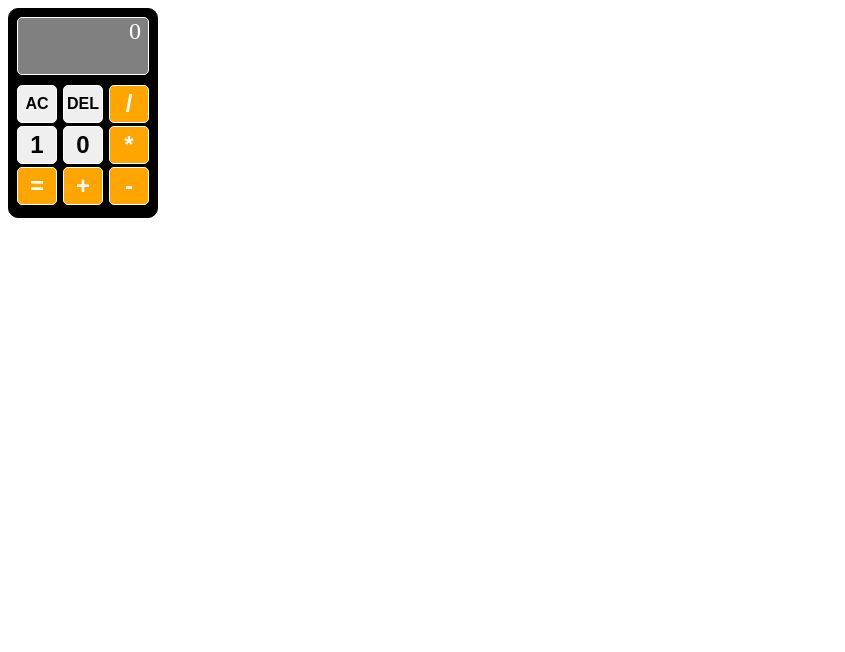
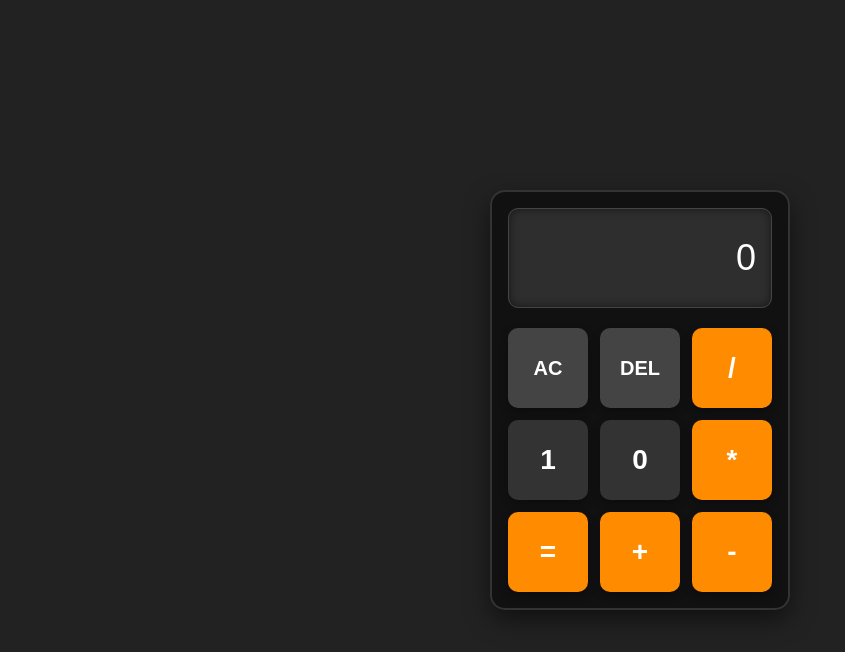
Before and after one commit to milan44i/Binary-calculator, a website built with Parcel: page index.html in a window 1280 px wide. Shown: the whole page, without its empty margins (0-845 px from the left). Built offline with nearby package versions, Linux system fonts and the light colour scheme.

Commit message:
update styles

```diff
--- a/index.html
+++ b/index.html
@@ -1,23 +1,18 @@
 <!DOCTYPE html>
 <html>
-<head>
-    <meta charset='utf-8'>
-    <meta http-equiv='X-UA-Compatible' content='IE=edge'>
+  <head>
+    <meta charset="utf-8" />
+    <meta http-equiv="X-UA-Compatible" content="IE=edge" />
     <title>Binary calculator</title>
-    <meta name='viewport' content='width=device-width, initial-scale=1'>
-    <link rel='stylesheet' type='text/css' media='screen' href='main.css'>
+    <meta name="viewport" content="width=device-width, initial-scale=1" />
+    <link rel="stylesheet" type="text/css" media="screen" href="main.css" />
     <link rel="icon" href="favicon.ico" type="image/x-icon" />
-    <script src='main.js'></script>
-</head>
-<body>
+    <script src="main.js"></script>
+  </head>
+  <body>
     <div class="container">
-        <div class="display">
-
-        </div>
-
-        <div class="buttons">
-
-        </div>
+      <div class="display"></div>
+      <div class="buttons"></div>
     </div>
-</body>
+  </body>
 </html>
--- a/main.css
+++ b/main.css
@@ -1,60 +1,103 @@
 * {
   box-sizing: border-box;
+  margin: 0;
+  padding: 0;
+}
+
+body {
+  height: 100vh;
+  display: flex;
+  justify-content: center;
+  align-items: center;
+  background-color: #222;
+  font-family: Arial, sans-serif;
 }
 
 .container {
-    border: 1px solid black;
-    border-radius: 10px;
-    height: 210px;
-    width: 150px;
-    padding: 8px;
-    background-color: black;
+  display: flex;
+  flex-direction: column;
+  border: 2px solid #333;
+  border-radius: 15px;
+  height: 420px;
+  width: 300px;
+  padding: 16px;
+  background-color: #111;
+  box-shadow: 0 10px 25px rgba(0, 0, 0, 0.5);
 }
 
 .display {
-    background-color: gray;
+  background-color: #2e2e2e;
   overflow: hidden;
   width: 100%;
   height: 30%;
   display: flex;
   justify-content: flex-end;
+  align-items: center;
   flex-wrap: nowrap;
-    border-radius: 5px;
+  border-radius: 10px;
   margin: 0px auto;
-    margin-bottom: 10px;
-    padding: 0px 7px;
+  margin-bottom: 20px;
+  padding: 0px 15px;
   color: white;
   text-align: end;
-    border: 0.5px solid white;
-    font-size: 24px;
+  border: 1px solid #444;
+  font-size: 36px;
+  box-shadow: inset 0 0 10px rgba(0, 0, 0, 0.5);
 }
 
 .buttons {
-    height: 120px;
+  height: 270px;
   display: grid;
-    grid-template:  "one   two   three"
+  grid-template:
+    "one   two   three"
     "four  five  six"
     "seven eight nine";
   align-content: space-between;
   justify-content: space-between;
+  gap: 12px;
 }
 
 .button {
-    width: 40px;
-    height: 38px;
-    font-size: 24px;
-    border-radius: 5px;
+  width: 80px;
+  height: 80px;
+  font-size: 28px;
+  border-radius: 10px;
   font-weight: bold;
-    border: 0.5px solid white;
+  border: none;
   padding: 0px;
   cursor: pointer;
+  transition: transform 0.1s, box-shadow 0.1s;
+  box-shadow: 0 4px 8px rgba(0, 0, 0, 0.3);
 }
 
-#btn1, #btn2 {
-    font-size: 16px;
+.button:hover {
+  transform: translateY(-2px);
+  box-shadow: 0 6px 12px rgba(0, 0, 0, 0.4);
 }
 
-#btn3, #btn6, #btn9, #btn7, #btn8 {
-    background-color: orange;
+.button:active {
+  transform: translateY(1px);
+  box-shadow: 0 2px 4px rgba(0, 0, 0, 0.2);
+}
+
+#btn1,
+#btn2 {
+  font-size: 20px;
+  background-color: #444;
   color: white;
 }
+
+#btn3,
+#btn6,
+#btn9,
+#btn7,
+#btn8 {
+  background-color: #ff8c00;
+  color: white;
+}
+
+#btn4,
+#btn5 {
+  background-color: #333;
+  color: white;
+}
```
Lines whose indentation alone changed are shown as unchanged.
